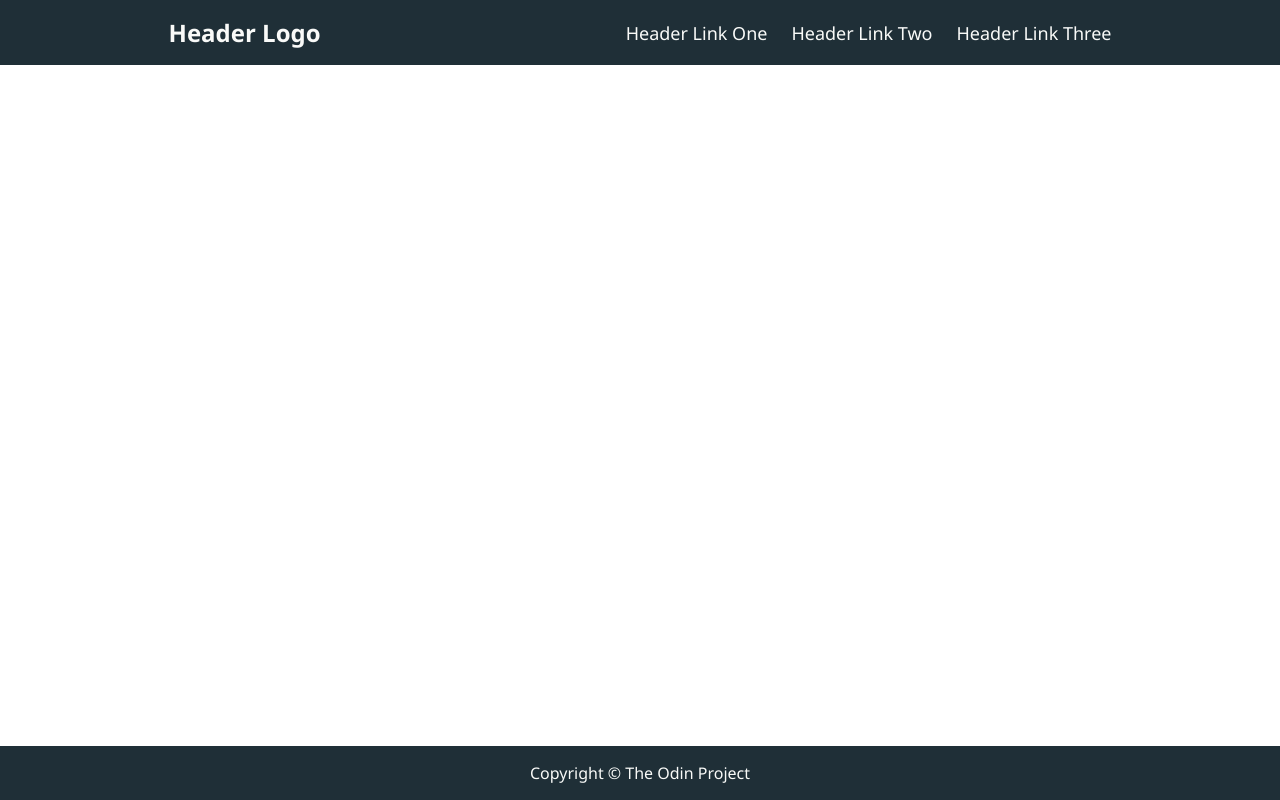
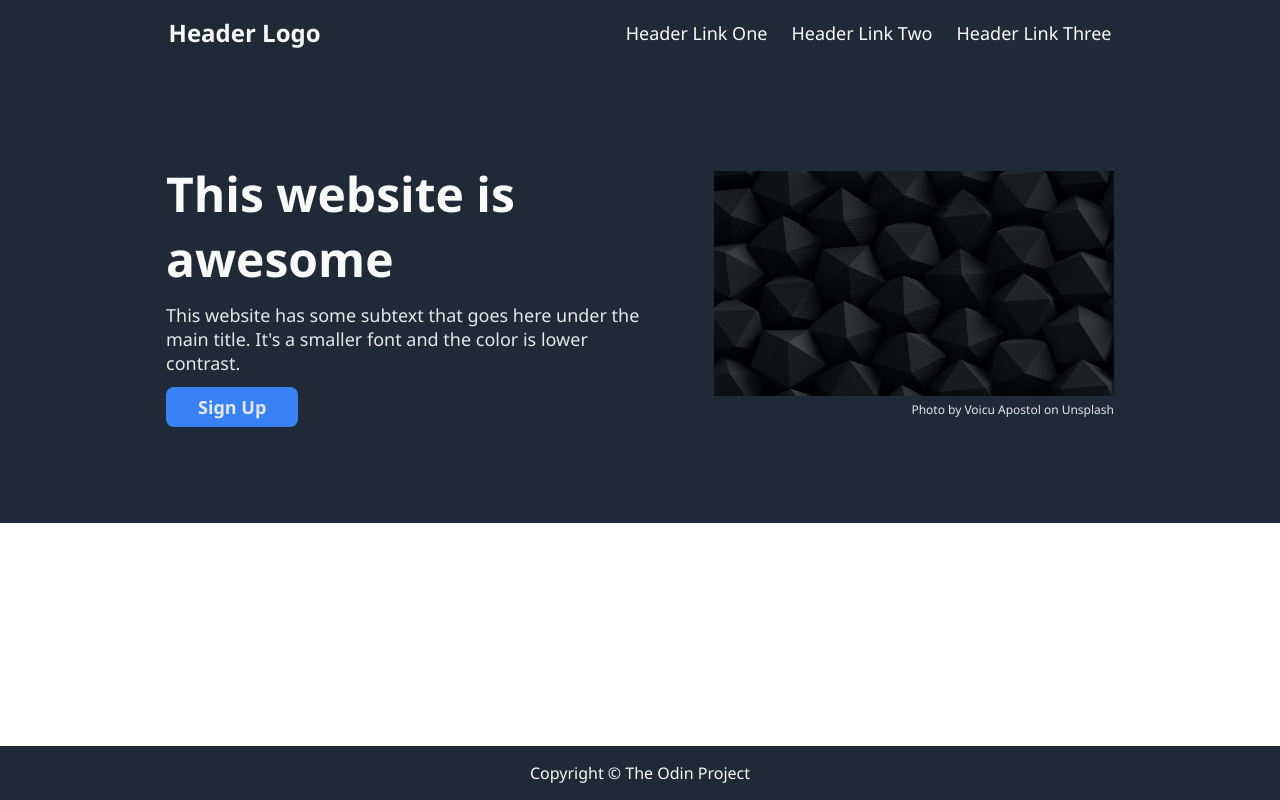
Before and after one commit to pieroqb/odin-landingpage, a plain HTML site: page index.html in a window 1280 px wide. Drawn offline with Linux system fonts and the light colour scheme.

Commit message:
Create Hero Section

```diff
--- a/index.html
+++ b/index.html
@@ -17,16 +17,31 @@
             </div>
         </header>
         <main>
-            <section>
+            <section class="hero">
+                <div class="hero-text">
+                    <div class="hero-text-main">
+                        This website is awesome
+                    </div>
+                    <div class="hero-text-secondary">
+                        This website has some subtext that goes here under the main title.
+                        It's a smaller font and the color is lower contrast.
+                    </div>
+                    <button class="hero-text-button">
+                        Sign Up
+                    </button>
+                </div>
+                <figure class="hero-img">
+                    <img src="./img/voicu-apostol-93F3aiv_ioM-unsplash.jpg">
+                    <figcaption>Photo by Voicu Apostol on Unsplash</figcaption>
+                </figure>
+            </section>
+            <section class="info">
 
             </section>
-            <section>
+            <section class="quote">
 
             </section>
-            <section>
-
-            </section>
-            <section>
+            <section class="call-to-action">
 
             </section>
         </main>
--- a/style.css
+++ b/style.css
@@ -15,7 +15,7 @@ ul {
 }
 
 header {
-    background-color: #1F2F37;
+    background-color: #1F2937;
     color: #F9FAF8;
     display: flex;
     justify-content: space-around;
@@ -40,9 +40,70 @@ main {
     flex-shrink: 0;
 }
 
+.hero {
+    background-color: #1F2937;
+    padding: 96px;
+    display: flex;
+    justify-content: center;
+    align-items: center;
+    gap: 48px;
+}
+
+.hero-text {
+    width: 500px;
+}
+
+.hero-text-main {
+    font-size: 48px;
+    font-weight: bolder;
+    color: #F9FAF8;
+}
+
+.hero-text-secondary {
+    font-size: 18px;
+    color: #E5E7EB;
+    margin: 12px auto;
+}
+
+.hero-text-button {
+    font-size: 18px;
+    font-weight: bold;
+    background-color: #3882F6;
+    color: #E5E7EB;
+    padding: 8px 32px;
+    border: none;
+    border-radius: 8px;
+}
+
+.hero-img {
+    margin: 0;
+}
+
+.hero-img img {
+    width: 400px;
+    height: auto;
+}
+
+.hero-img figcaption {
+    font-size: 12px;
+    color: #E5E7EB;
+    text-align: end;
+}
+
+.info {
+
+}
+
+.quote {
+    background-color: #E5E7EB;
+}
+
+.call-to-action {
+
+}
 
 footer {
-    background-color: #1F2F37;
+    background-color: #1F2937;
     color: #F9FAF8;
     display: flex;
     justify-content: center;
```
Also changed, not shown: img/voicu-apostol-93F3aiv_ioM-unsplash.jpg (added).
